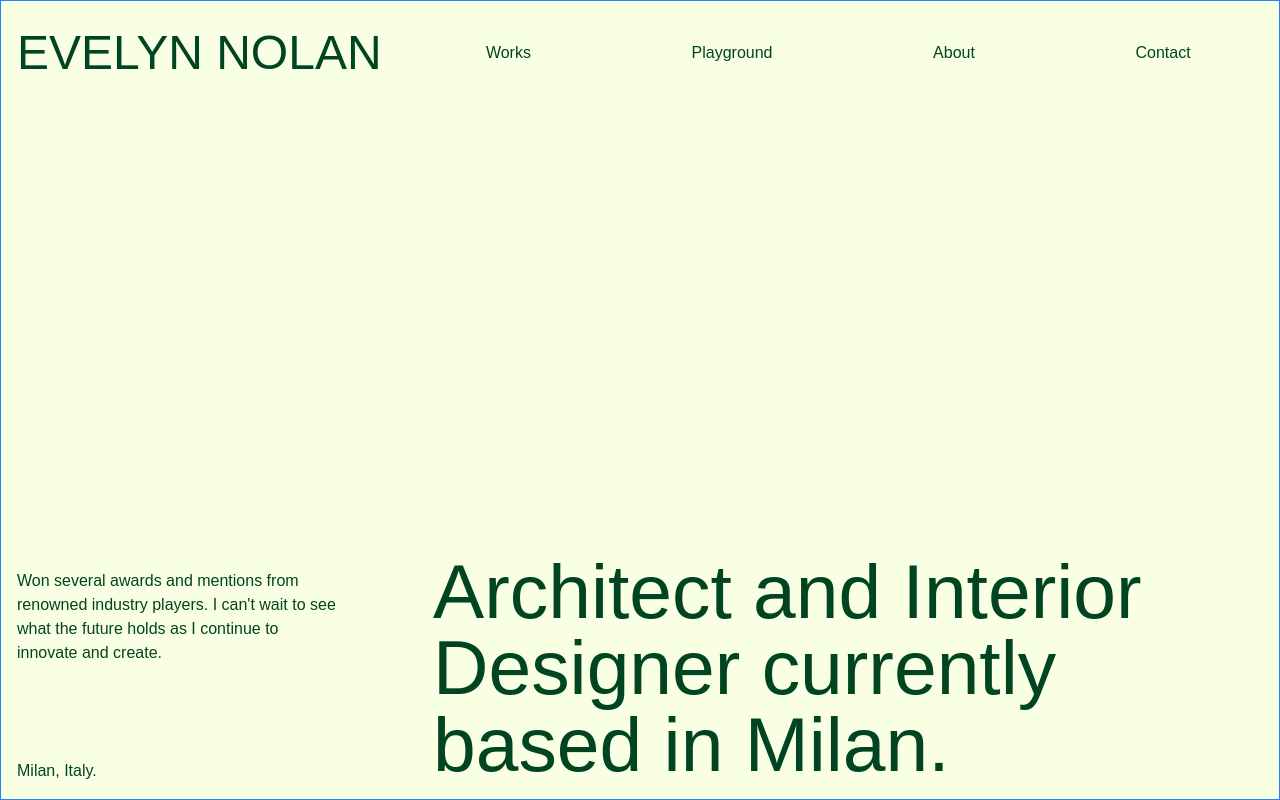
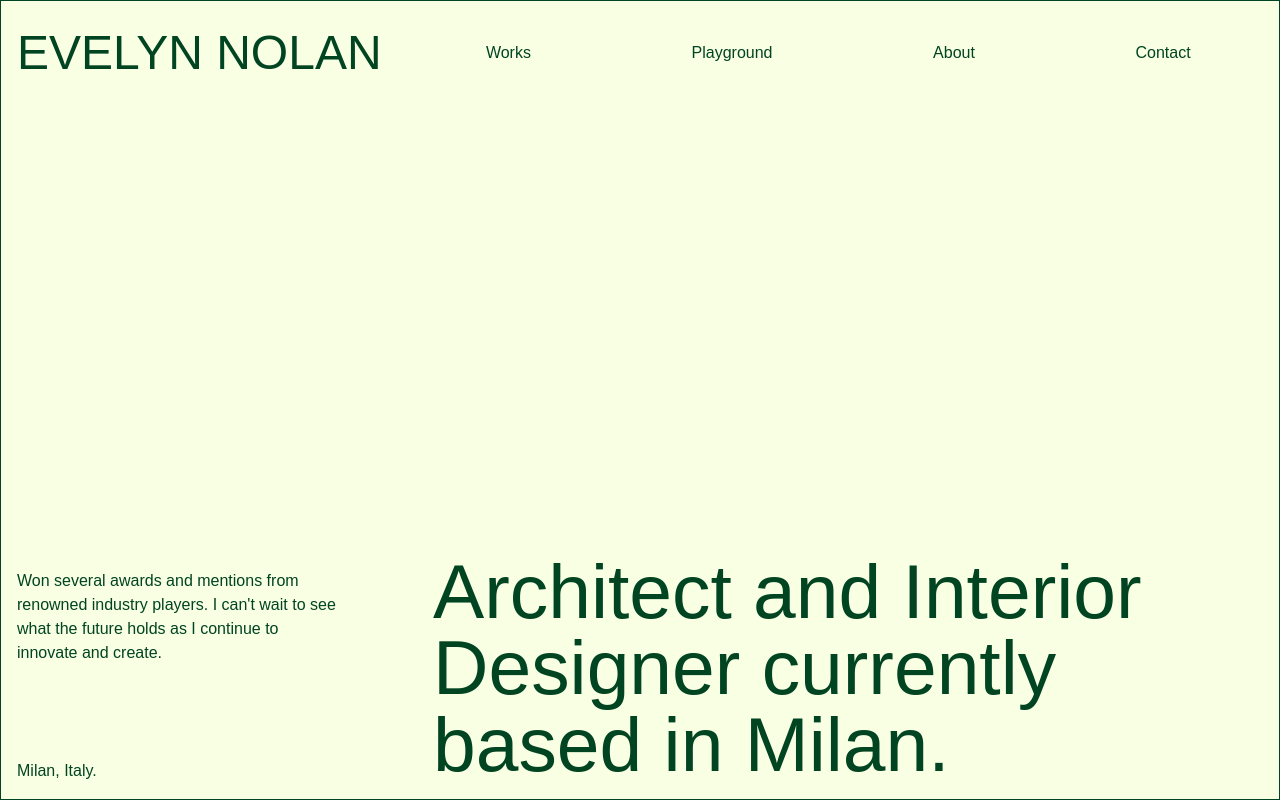
Before and after one commit to i-am-feyi/bello-intro-loader, a Next.js app: page / in a window 1280 px wide. Built offline with nearby package versions, Linux system fonts and the light colour scheme.

Commit message:
fix: Remove blue border from body

```diff
--- a/components/hero/page.tsx
+++ b/components/hero/page.tsx
@@ -2,9 +2,19 @@
 
 import "./hero.css";
 
+import gsap from "gsap";
+import { useRef } from "react";
+import { useGSAP } from "@gsap/react";
+import { SplitText } from "gsap/SplitText";
+import { CustomEase } from "gsap/CustomEase";
+
+gsap.registerPlugin(CustomEase, SplitText);
+
+CustomEase.create("hop", "0.9, 0, 0.1, 1");
+
 const Hero = () => {
   return (
-    <div className="hero border border-blue-500">
+    <div className="hero border">
       <div className="nav">
         <div className="logo">EVELYN NOLAN</div>
         <div className="links">
```
